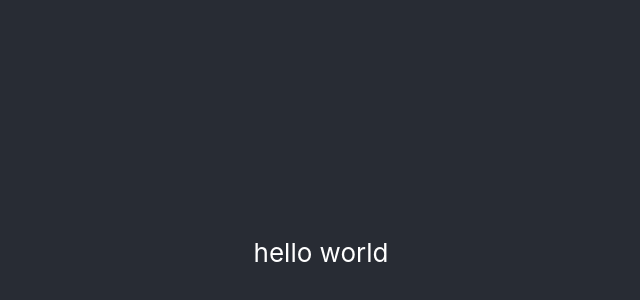
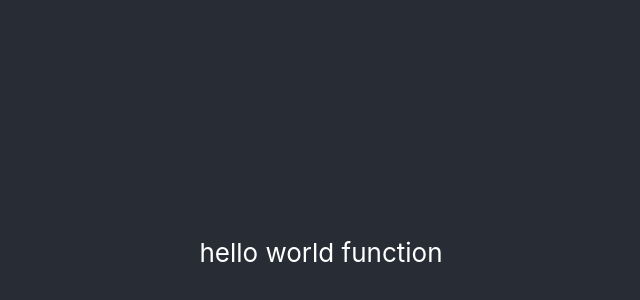
Before and after one commit to ADKcodeXD/React-learn, a React app: page / in a window 1280 px wide. Shown: the part 148-448 px from the top of the page, without its empty margins (319-959 px from the left). Built offline with nearby package versions, Linux system fonts and the light colour scheme; the HTML template or start-up script is replaced by a standard one.

Commit message:
更改App组件

```diff
--- a/src/App.js
+++ b/src/App.js
@@ -1,15 +1,36 @@
+import React from 'react';
 import './App.css';
 
-function App() {
-  return (
-    <div className="App">
-      <header className="App-header">
-        <p>
-          hello world
-        </p>
-      </header>
-    </div>
-  );
+/**
+ * 类方式写组件
+ */
+// export default class App extends React.Component {
+//     constructor() {
+//         super();
+//         this.state = {
+//             message: "nihao"
+//         }
+//     }
+
+//     render() {
+//         return (
+//             <div className="App">
+//                 <header className="App-header">
+//                     <p> {this.state.message} </p>
+//                 </header>
+//             </div>
+//         );
+//     }
+// }
+/**
+ * 函数式的组件
+ */
+export default function App(){
+    return (
+        <div className="App">
+                <header className="App-header">
+                    <p> hello world function </p>
+                </header>
+        </div>
+    )
 }
-
-export default App;
```
Also changed, not shown: public/index.html (+6 -9 lines).
